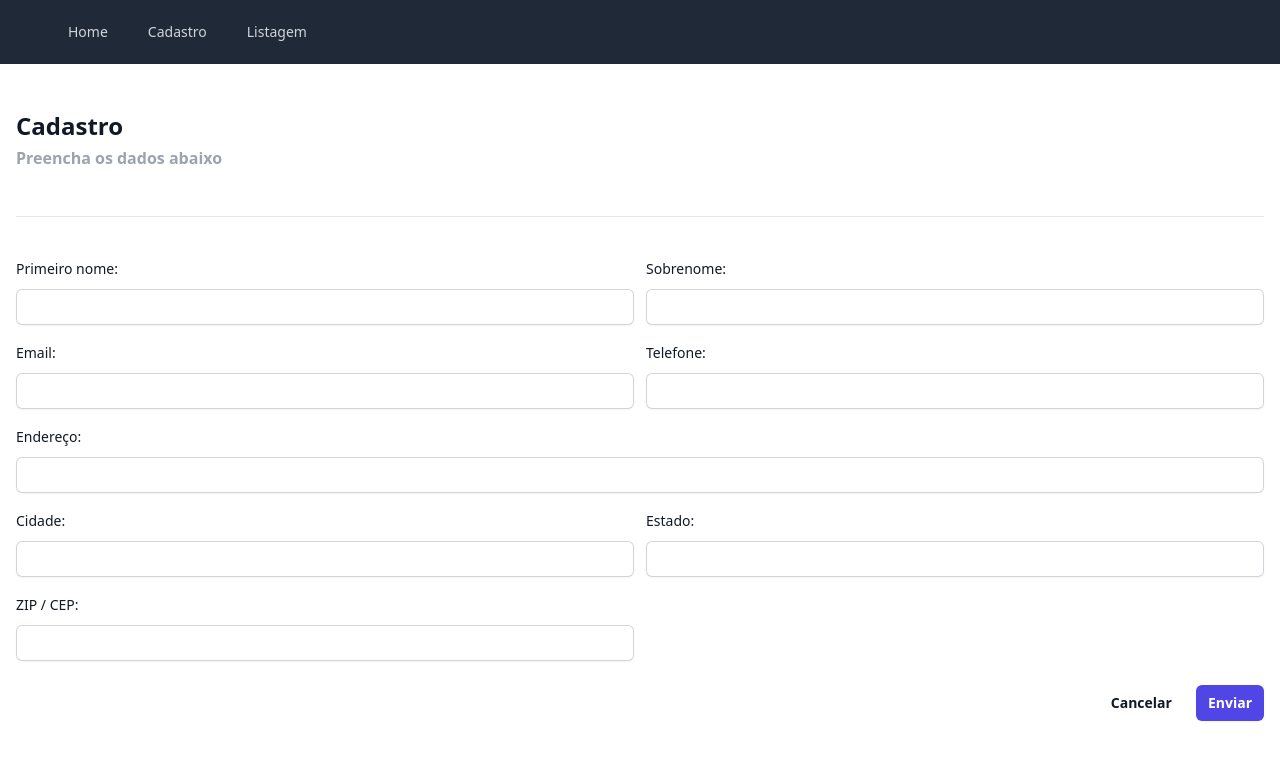
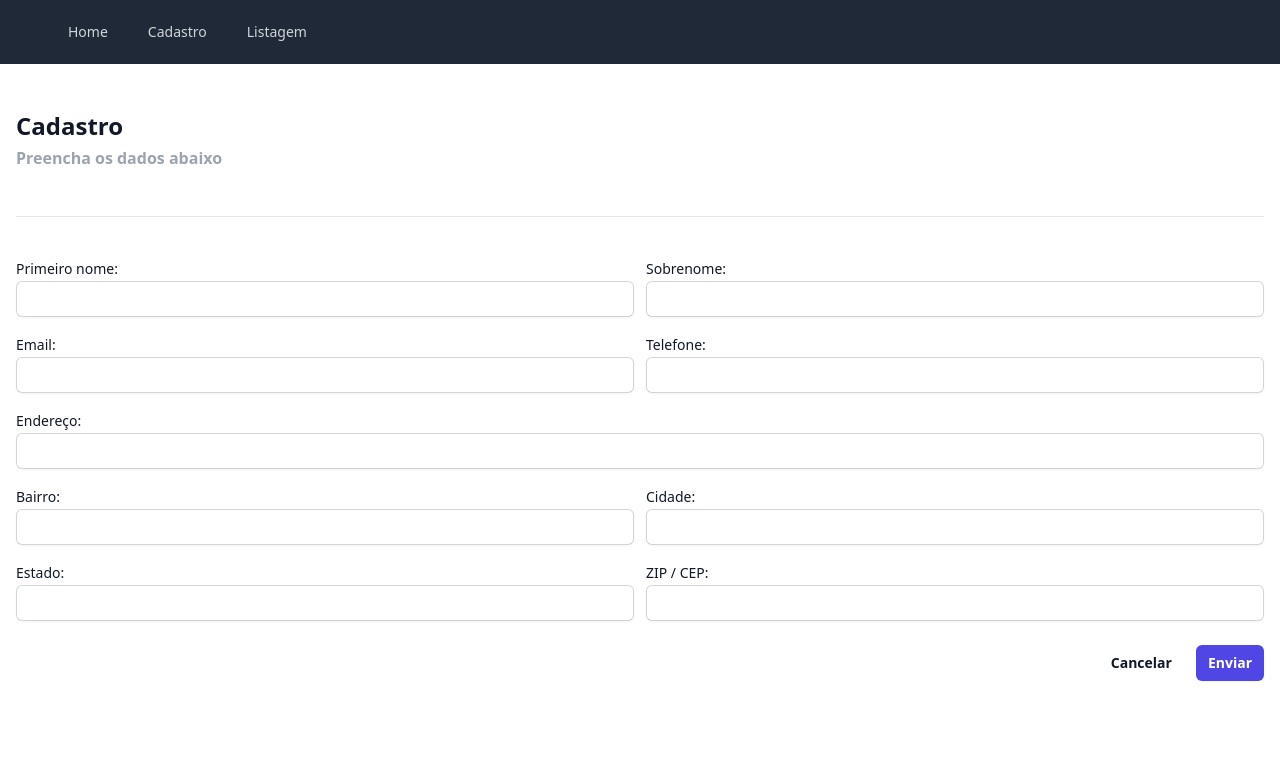
Before and after one commit to geraud01/m11, a React (Create React App) app: page /cadastro in a window 1280 px wide. Shown: the top 760 px of the page. Built offline with nearby package versions, Linux system fonts and the light colour scheme; a web font is replaced by a local one; what @tailwindcss/nesting would draw is missing.

Commit message:
Finalização do cadastro e listagem

```diff
--- a/src/components/Cadastro.js
+++ b/src/components/Cadastro.js
@@ -10,19 +10,24 @@ const Cadastro = () => {
   const [cidade, setCidade] = useState('');
   const [estado, setEstado] = useState('');
   const [cep, setCep] = useState('');
+  const [bairro, setBairro] = useState('');
 
   const handleSubmit = (e) => {
     e.preventDefault();
 
-    const novoRegistro = { nome, sobreNome, email, endereço, cidade, estado, cep, telefone };
+    // Cria um objeto com os dados do novo registro
+    const novoRegistro = { nome, sobreNome, email, endereço, cidade, estado, cep, telefone, bairro };
 
     const registrosExistente =
       JSON.parse(localStorage.getItem('registros')) || [];
 
+    // Adiciona o novo registro à lista existente
     const novosRegistros = [...registrosExistente, novoRegistro];
 
+    // Armazena os registros atualizados no localStorage
     localStorage.setItem('registros', JSON.stringify(novosRegistros));
 
+    // Limpa os campos após o envio
     setNome('');
     setSobreNome('');
     setEmail('');
@@ -31,6 +36,7 @@ const Cadastro = () => {
     setCidade('');
     setEstado('');
     setCep('');
+    setBairro('');
   };
 
   return (
@@ -45,58 +51,47 @@ const Cadastro = () => {
       <div className="mt-10 grid grid-cols-3 gap-x-3 gap-y-4 sm:grid-cols-2">
         <div className="sm:col-span-1">
           <label htmlFor="first-name" className="block text-sm font-medium leading-6 text-gray-900">Primeiro nome:</label>
-          <div className="mt-2">
           <input type="text" value={nome} onChange={(e) => setNome(e.target.value)} name="first-name" id="first-name" autoComplete="given-name" className="block w-full rounded-md border-0 py-1.5 text-gray-900 shadow-sm ring-1 ring-inset ring-gray-300 placeholder:text-gray-400 focus:ring-2 focus:ring-inset focus:ring-indigo-600 sm:text-sm sm:leading-6" />
-          </div>
         </div>
 
         <div className="sm:col-span-1">
           <label htmlFor="last-name" className="block text-sm font-medium leading-6 text-gray-900">Sobrenome:</label>
-          <div className="mt-2">
           <input type="text" value={sobreNome} onChange={(e) => setSobreNome(e.target.value)} name="last-name" id="last-name" autoComplete="family-name" className="block w-full rounded-md border-0 py-1.5 text-gray-900 shadow-sm ring-1 ring-inset ring-gray-300 placeholder:text-gray-400 focus:ring-2 focus:ring-inset focus:ring-indigo-600 sm:text-sm sm:leading-6" />
-          </div>
         </div>
 
         <div className="sm:col-span-1">
           <label htmlFor="email" className="block text-sm font-medium leading-6 text-gray-900">Email:</label>
-          <div className="mt-2">
           <input id="email" value={email} onChange={(e) => setEmail(e.target.value)} name="email" type="email" autoComplete="email" className="block w-full rounded-md border-0 py-1.5 text-gray-900 shadow-sm ring-1 ring-inset ring-gray-300 placeholder:text-gray-400 focus:ring-2 focus:ring-inset focus:ring-indigo-600 sm:text-sm sm:leading-6" />
-          </div>
         </div>
 
         <div className="sm:col-span-1">
           <label htmlFor="telefone" className="block text-sm font-medium leading-6 text-gray-900">Telefone:</label>
-          <div className="mt-2">
           <input id="telefone" value={telefone} onChange={(e) => setTelefone(e.target.value)} name="telefone" type="tel" autoComplete="telefone" className="block w-full rounded-md border-0 py-1.5 text-gray-900 shadow-sm ring-1 ring-inset ring-gray-300 placeholder:text-gray-400 focus:ring-2 focus:ring-inset focus:ring-indigo-600 sm:text-sm sm:leading-6" />
-          </div>
         </div>
 
         <div className="sm:col-span-2">
           <label htmlFor="street-address" className="block text-sm font-medium leading-6 text-gray-900">Endereço:</label>
-          <div className="mt-2">
           <input type="text" value={endereço} onChange={(e) => setEndereço(e.target.value)} name="street-address" id="street-address" autoComplete="street-address" className="block w-full rounded-md border-0 py-1.5 text-gray-900 shadow-sm ring-1 ring-inset ring-gray-300 placeholder:text-gray-400 focus:ring-2 focus:ring-inset focus:ring-indigo-600 sm:text-sm sm:leading-6" />
         </div>
+
+        <div className="sm:col-span-1">
+          <label htmlFor="bairro" className="block text-sm font-medium leading-6 text-gray-900">Bairro:</label>
+          <input type="text" value={bairro} onChange={(e) => setBairro(e.target.value)} name="bairro" id="bairro" autoComplete="address-level1" className="block w-full rounded-md border-0 py-1.5 text-gray-900 shadow-sm ring-1 ring-inset ring-gray-300 placeholder:text-gray-400 focus:ring-2 focus:ring-inset focus:ring-indigo-600 sm:text-sm sm:leading-6" />
         </div>
 
-        <div className="sm:col-span-1 sm:col-start-1">
+        <div className="sm:col-span-1">
           <label htmlFor="city" className="block text-sm font-medium leading-6 text-gray-900">Cidade:</label>
-          <div className="mt-2">
           <input type="text" value={cidade} onChange={(e) => setCidade(e.target.value)} name="city" id="city" autoComplete="address-level2" className="block w-full rounded-md border-0 py-1.5 text-gray-900 shadow-sm ring-1 ring-inset ring-gray-300 placeholder:text-gray-400 focus:ring-2 focus:ring-inset focus:ring-indigo-600 sm:text-sm sm:leading-6" />
-          </div>
         </div>
 
         <div className="sm:col-span-1">
           <label htmlFor="region" className="block text-sm font-medium leading-6 text-gray-900">Estado:</label>
-          <div className="mt-2">
           <input type="text" value={estado} onChange={(e) => setEstado(e.target.value)} name="region" id="region" autoComplete="address-level1" className="block w-full rounded-md border-0 py-1.5 text-gray-900 shadow-sm ring-1 ring-inset ring-gray-300 placeholder:text-gray-400 focus:ring-2 focus:ring-inset focus:ring-indigo-600 sm:text-sm sm:leading-6" />
-          </div>
         </div>
 
         <div className="sm:col-span-1">
           <label htmlFor="postal-code" className="block text-sm font-medium leading-6 text-gray-900">ZIP / CEP:</label>
-          <div className="mt-2">
           <input type="text" value={cep} onChange={(e) => setCep(e.target.value)} name="postal-code" id="postal-code" autoComplete="postal-code" className="block w-full rounded-md border-0 py-1.5 text-gray-900 shadow-sm ring-1 ring-inset ring-gray-300 placeholder:text-gray-400 focus:ring-2 focus:ring-inset focus:ring-indigo-600 sm:text-sm sm:leading-6" />
-          </div>
         </div>
       </div>
 
--- a/src/components/Listagem.js
+++ b/src/components/Listagem.js
@@ -36,6 +36,7 @@ const Listagem = () => {
                 <TableCell>Sobrenome</TableCell>
                 <TableCell>Email</TableCell>
                 <TableCell>Endereço</TableCell>
+                <TableCell>Bairro</TableCell>
                 <TableCell>Cidade</TableCell>
                 <TableCell>Estado</TableCell>
                 <TableCell>CEP</TableCell>
@@ -49,6 +50,7 @@ const Listagem = () => {
                   <TableCell>{registro.sobreNome}</TableCell>
                   <TableCell>{registro.email}</TableCell>
                   <TableCell>{registro.endereço}</TableCell>
+                  <TableCell>{registro.bairro}</TableCell>
                   <TableCell>{registro.cidade}</TableCell>
                   <TableCell>{registro.estado}</TableCell>
                   <TableCell>{registro.cep}</TableCell>
```
Lines whose indentation alone changed are shown as unchanged.
